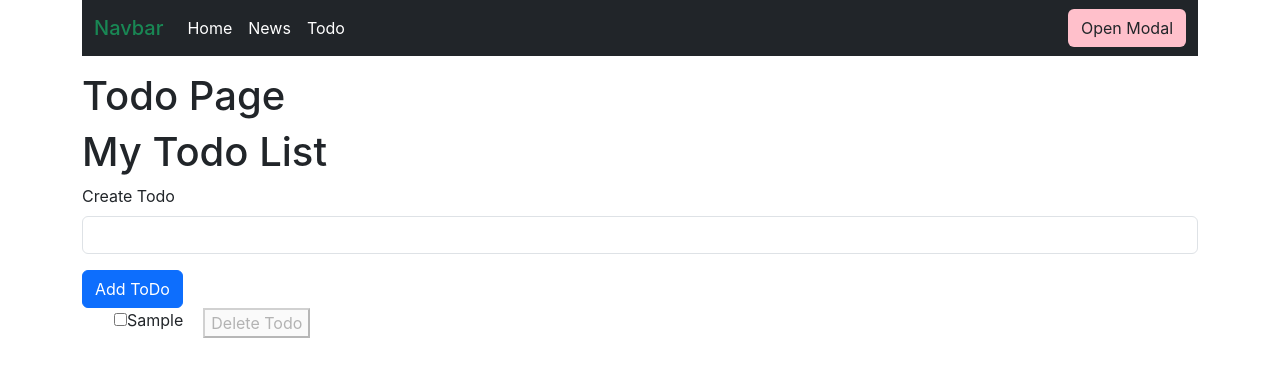
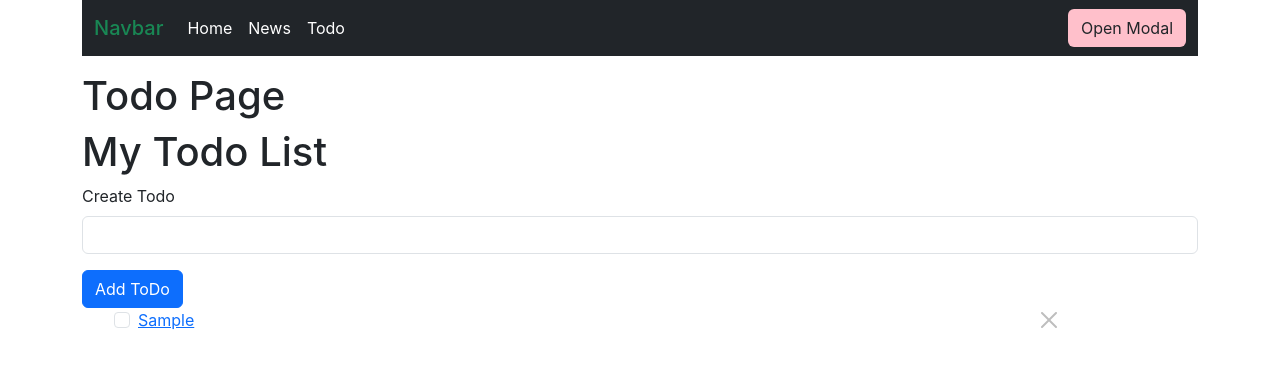
Before and after one commit to VadimKorobec/react-api, a React (Create React App) app: page /todo in a window 1280 px wide. Both pictures are taken after typing "Sample" into the empty fields and a click on the button "Add ToDo". Shown: the top 376 px of the page. Built offline with nearby package versions, Linux system fonts and the light colour scheme.

Commit message:
Update TodoItem.jsx

```diff
--- a/src/components/TodoItem/TodoItem.jsx
+++ b/src/components/TodoItem/TodoItem.jsx
@@ -1,24 +1,32 @@
+import { Link } from 'react-router-dom';
+
 export const TodoItem = ({ todo, handleCheckCompleted, handleDelete }) => {
   return (
     <>
-      <li style={{ listStyle: 'none', display: 'flex', gap: '20px' }}>
-        <div>
+      <Link to={todo.id}>
+        <li className="list-group-item">
+          <div className="row justify-content-between">
+            <div className="col-10">
               <input
+                className="form-check-input me-2"
                 type="checkbox"
                 checked={todo.completed}
                 onChange={() => handleCheckCompleted(todo.id)}
               />
               {todo.title}
             </div>
-
+            <div className="col">
               <button
                 type="button"
+                className="btn-close"
+                aria-label="Close"
                 disabled={!todo.completed}
                 onClick={() => handleDelete(todo.id)}
-        >
-          Delete Todo
-        </button>
+              ></button>
+            </div>
+          </div>
         </li>
+      </Link>
     </>
   );
 };
```
Lines whose indentation alone changed are shown as unchanged.
